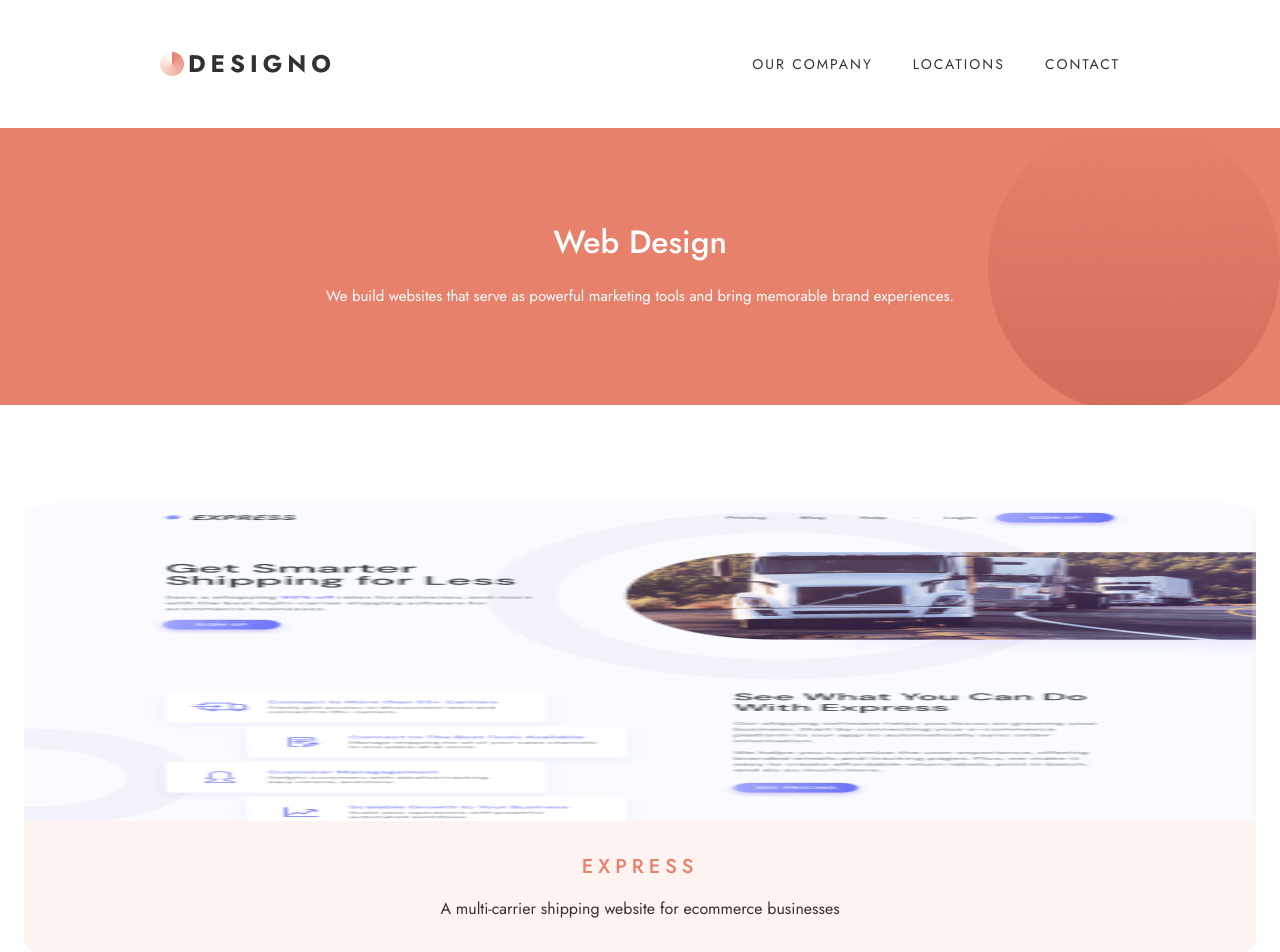
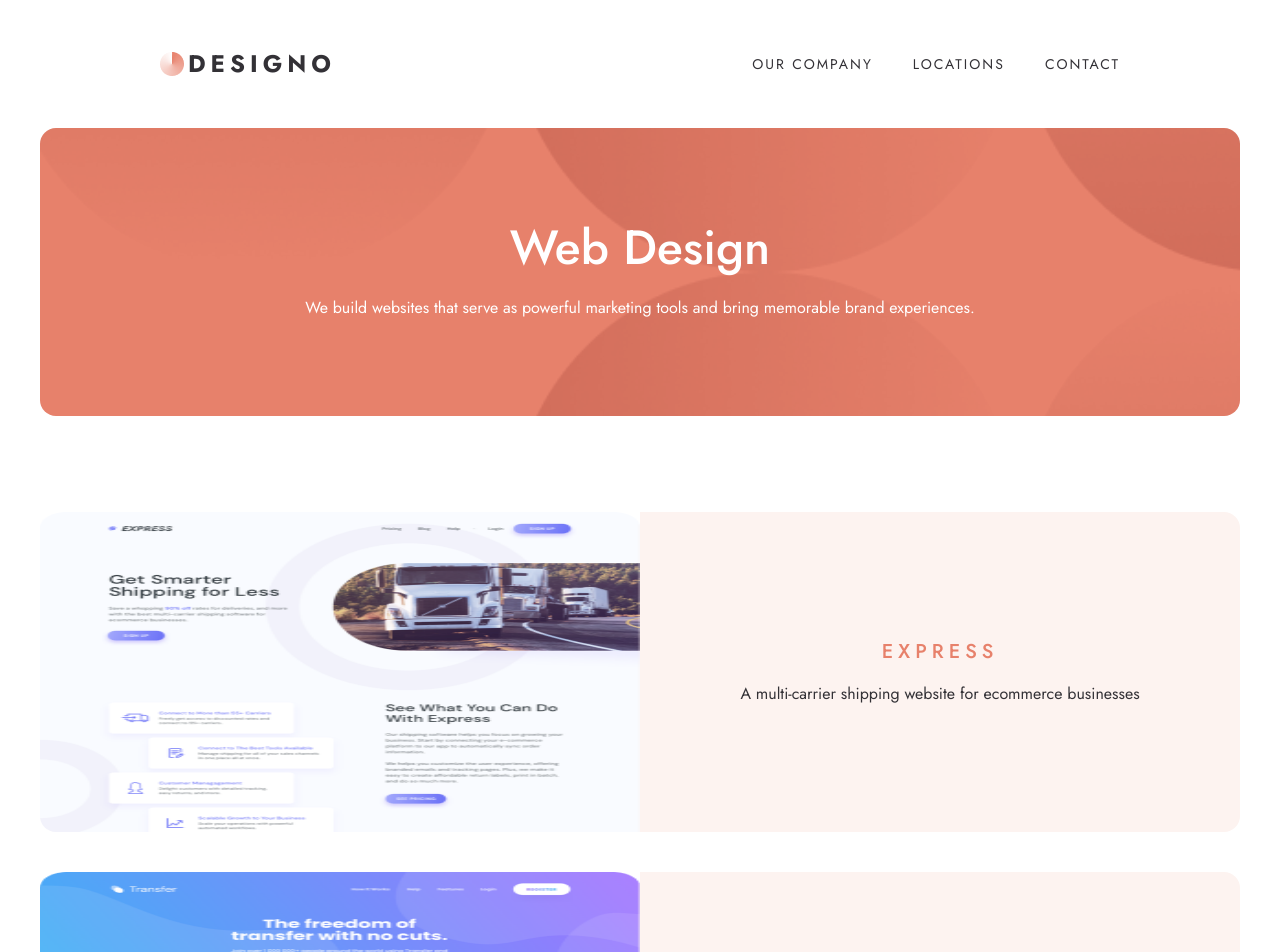
Before and after one commit to TedJenkler/remake-designo-tailwind-vite, a React (Vite) app: page /webdesign in a window 1280 px wide. Shown: the top 952 px of the page. Built offline with nearby package versions, Linux system fonts and the light colour scheme.

Commit message:
WebDesign tablet done

```diff
--- a/src/components/AppBtn.jsx
+++ b/src/components/AppBtn.jsx
@@ -3,7 +3,7 @@ import arrowrighto from "../assets/arrowrightorange.png";
 
 function AppBtn() {
   return (
-    <div className='w-full h-52 flex flex-col items-center justify-center py-24 bg-plink2 bg-no-repeat rounded-2xl mb-6 brightness-100'>
+    <div className='w-full h-52 flex flex-col items-center justify-center py-24 bg-plink2 bg-no-repeat rounded-2xl mb-6 brightness-100 md:bg-plink2-tablet'>
         <h1 className='mb-2 px28'>APP DESIGN</h1>
         <div className='flex gap-1 items-center'>
             <p className='px15 tracking-[5px]'>VIEW PROJECTS</p>
--- a/src/components/GraphicBtn.jsx
+++ b/src/components/GraphicBtn.jsx
@@ -3,7 +3,7 @@ import arrowrighto from "../assets/arrowrightorange.png";
 
 function GraphicBtn() {
   return (
-    <div className='w-full h-52 flex flex-col items-center justify-center py-24 bg-plink3 bg-no-repeat rounded-2xl mb-6 brightness-100'>
+    <div className='w-full h-52 flex flex-col items-center justify-center py-24 bg-plink3 bg-no-repeat rounded-2xl mb-6 brightness-100 md:bg-plink3-tablet'>
         <h1 className='mb-2 px28'>GRAPHIC DESIGN</h1>
         <div className='flex gap-1 items-center'>
             <p className='px15 tracking-[5px]'>VIEW PROJECTS</p>
--- a/src/components/HeroTemplate.jsx
+++ b/src/components/HeroTemplate.jsx
@@ -2,9 +2,9 @@ import React from 'react'
 
 function HeroTemplate( {h1, p} ) {
   return (
-    <section className='py-24 px-6 bg-peach text-center bg-herotemplate bg-right bg-no-repeat'>
-        <h1 className='px32 mb-6'>{h1}</h1>
-        <p className='px15'>{p}</p>
+    <section className='py-24 px-6 bg-peach text-center bg-herotemplate bg-right bg-no-repeat md:mx-10 md:rounded-2xl md:bg-herotemplate-tablet md:bg-cover'>
+        <h1 className='px32 mb-6 md:px48'>{h1}</h1>
+        <p className='px15 md:text-base'>{p}</p>
     </section>
   )
 }
--- a/src/components/ProductTemplate.jsx
+++ b/src/components/ProductTemplate.jsx
@@ -2,9 +2,9 @@ import React from 'react'
 
 function ProductTemplate( {img, h1, p} ) {
   return (
-    <section className='mb-10'>
-        <img className='w-full h-80' src={img} alt={img} />
-        <div className='bg-bg text-center py-8 px-8 rounded-b-2xl'>
+    <section className='mb-10 md:flex'>
+        <img className='w-full h-80 md:w-1/2 md:rounded-tr-none md:rounded-l-2xl' src={img} alt={img} />
+        <div className='bg-bg text-center py-8 px-8 rounded-b-2xl md:w-1/2 md:rounded-bl-none md:rounded-r-2xl md:flex md:flex-col md:justify-center'>
             <h1 className='text-xl font-medium text-peach tracking-[5px] mb-4'>{h1}</h1>
             <p className='text-base font-normal text-dark-grey'>{p}</p>
         </div>
--- a/src/pages/WebDesign.jsx
+++ b/src/pages/WebDesign.jsx
@@ -14,7 +14,7 @@ function WebDesign() {
   return (
     <main>
         <HeroTemplate h1="Web Design" p="We build websites that serve as powerful marketing tools and bring memorable brand experiences." />
-        <div className='py-24 px-6'>
+        <div className='py-24 px-6 md:px-10'>
           <ProductTemplate img={express} h1="EXPRESS" p="A multi-carrier shipping website for ecommerce businesses" />
           <ProductTemplate img={transfer} h1="TRANSFER" p="Site for low-cost money transfers and sending money within seconds" />
           <ProductTemplate img={photon} h1="PHOTON" p="A state-of-the-art music player with high-resolution audio and DSP effects" />
@@ -22,7 +22,7 @@ function WebDesign() {
           <ProductTemplate img={blogr} h1="BLOGR" p="Blogr is a platform for creating an online blog or publication" />
           <ProductTemplate img={camp} h1="CAMP" p="Get expert training in coding, data, design, and digital marketing" />
         </div>
-        <div className='mb-80 flex flex-col px-6'>
+        <div className='mb-80 flex flex-col px-6 md:px-10'>
             <AppBtn />
             <GraphicBtn />
           </div>
--- a/tailwind.config.js
+++ b/tailwind.config.js
@@ -36,6 +36,7 @@ export default {
         'infoabout': "url('./src/assets/infoabout.png')",
         'infoabout-tablet': "url('./src/assets/infoabout-tablet.png')",
         'herotemplate': "url('./src/assets/herotemplate.png')",
+        'herotemplate-tablet': "url('./src/assets/herotemplate-tablet.png')",
       },
       colors: {
         'peach': '#E7816B',
```
Also changed, not shown: src/assets/herotemplate-tablet.png (added).
